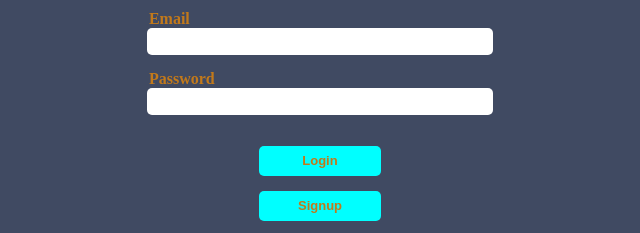
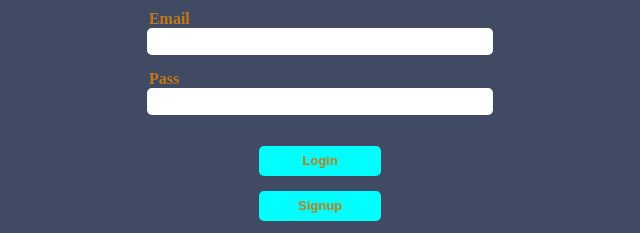
Before and after one commit to ShreyasSrikanth/Expense-Tracker-App-Backend, a website: page public/Login/Login.html in a window 1280 px wide. Shown: the part 228-461 px from the top of the page, 320-960 px from the left. Drawn offline with Linux system fonts and the light colour scheme.

Commit message:
testing automation

```diff
--- a/public/Login/Login.html
+++ b/public/Login/Login.html
@@ -147,7 +147,7 @@
   </div>
 
   <div id="passDiv">
-    <label for="pass">Password</label>
+    <label for="pass">Pass</label>
     <input type='password' name='pass' id='pass' class='form' required>
   </div>
 
```
